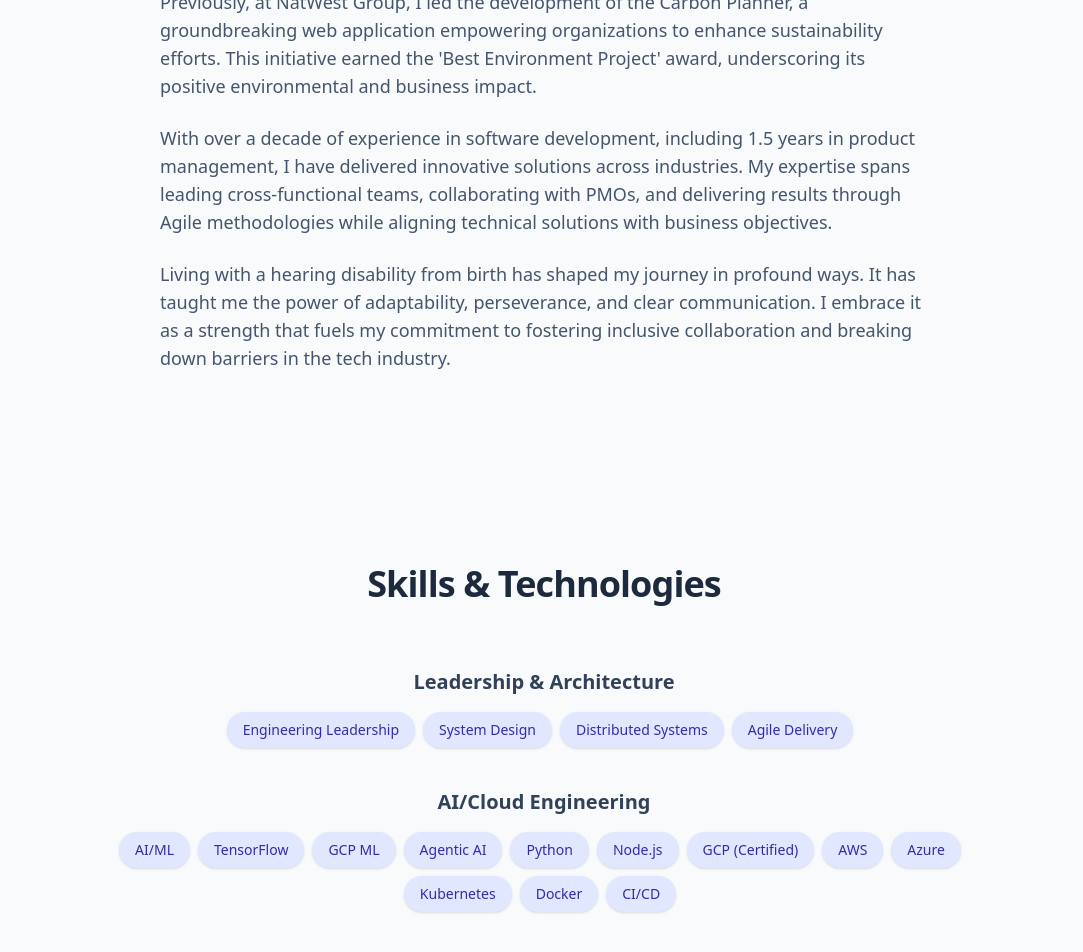
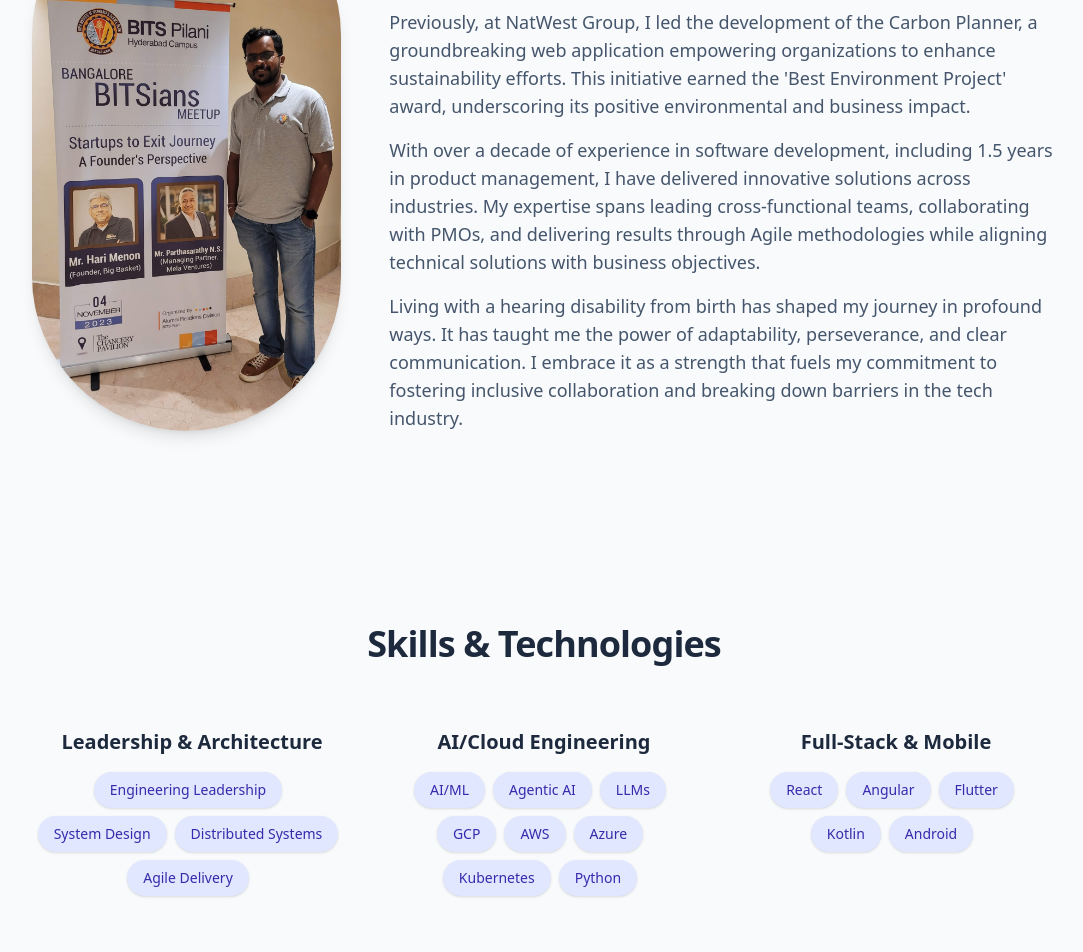
Before and after one commit to akulkarni9/ajay-portfolio, a React (Vite) app: page / in a window 1280 px wide. Shown: the part 1120-2072 px from the top of the page, without its empty margins (96-1179 px from the left). Built offline with nearby package versions, Linux system fonts and the light colour scheme.

Commit message:
Modified app.jsx

```diff
--- a/src/App.jsx
+++ b/src/App.jsx
@@ -1,5 +1,5 @@
-import React, { useState, useEffect } from 'react';
-import { Linkedin, Github, Menu, X, Briefcase, ArrowUpRight, Download, Eye, ArrowUp } from 'lucide-react';
+import React, { useState, useEffect, Suspense, lazy } from 'react';
+import { Linkedin, Github, Menu, X, Sun, Moon, Briefcase, ArrowUpRight, Download, Eye, ArrowUp } from 'lucide-react';
 
 // --- CUSTOMIZATION SECTION ---
 // Edit the values below to personalize your portfolio
@@ -11,6 +11,7 @@ const portfolioData = {
   linkedin: "https://linkedin.com/in/akulkarni178",
   github: "https://github.com/akulkarni9",
   resumeUrl: "/AjayKulkarni-Resume.pdf", // IMPORTANT: Make sure this is a PDF file in your /public folder
+  headshotUrl: "/Ajay.jpg", // IMPORTANT: Make sure this image is in your /public folder
   hero: {
     greeting: "Hi, I'm Ajay.",
     line1: "I build and lead teams that create intelligent, scalable systems.",
@@ -22,11 +23,10 @@ const portfolioData = {
     p3: "With over a decade of experience in software development, including 1.5 years in product management, I have delivered innovative solutions across industries. My expertise spans leading cross-functional teams, collaborating with PMOs, and delivering results through Agile methodologies while aligning technical solutions with business objectives.",
     p4: "Living with a hearing disability from birth has shaped my journey in profound ways. It has taught me the power of adaptability, perseverance, and clear communication. I embrace it as a strength that fuels my commitment to fostering inclusive collaboration and breaking down barriers in the tech industry."
   },
-  skills: {
-    "Leadership & Architecture": ["Engineering Leadership", "System Design", "Distributed Systems", "Agile Delivery"],
-    "AI/Cloud Engineering": ["AI/ML", "TensorFlow", "GCP ML", "Agentic AI", "Python", "Node.js", "GCP (Certified)", "AWS", "Azure", "Kubernetes", "Docker", "CI/CD"],
-    "Full-Stack & Mobile": ["React", "Angular", "Flutter", "Kotlin", "Android"]
-  },
+  skills: [
+    "Engineering Leadership", "System Design", "Distributed Systems", "AI/ML",
+    "Agentic AI", "LLMs", "GCP", "AWS", "Azure", "Kubernetes", "React", "Python"
+  ],
   experience: [
     {
       role: "Associate Manager – Software & Platforms",
@@ -66,10 +66,8 @@ const portfolioData = {
       company: "Enexl, Cheerz Labs, DF3D, VA Tech",
       period: "Pre-2017",
       description: [
-          "Enexl Technologies – Engineered BluPay fintech platform, boosting transaction efficiency by 25% and driving early-stage product adoption.",
-          "Cheerz Labs – Innovated on Zen Headset, a Brain–Computer Interface (BCI) device, showcasing next-gen wearable tech.",
-          "DF3D Creations – Built a 3D e-commerce platform, pioneering immersive shopping experiences.",
-          "VA Tech Ventures (Happay) – Contributed to India’s leading fintech expense management platform during internship."
+        "Engineered fintech platforms, innovated on Brain-Computer Interface (BCI) devices, and built 3D e-commerce solutions.",
+        "Contributed to early-stage product adoption and platform efficiency improvements."
       ]
     }
   ],
@@ -108,7 +106,7 @@ const portfolioData = {
     },
     {
       title: "Leadership is for Everyone: Lessons from a Deaf Professional",
-        date: "April 1, 2025",
+      date: "August 15, 2025",
       excerpt: "Sharing personal insights on how overcoming challenges can forge a unique and powerful leadership style accessible to anyone.",
       link: "https://www.linkedin.com/pulse/leadership-everyone-lessons-from-deaf-professional-ajay-kulkarni-5ewmc/"
     },
@@ -118,13 +116,14 @@ const portfolioData = {
 // --- STYLING & COMPONENTS ---
 
 const Logo = () => (
-    <a href="#" className="flex items-center space-x-3 text-2xl font-bold text-slate-800 dark:text-white group">
+    <button onClick={() => window.scrollTo({ top: 0, behavior: 'smooth' })} className="flex items-center space-x-3 text-2xl font-bold text-slate-800 dark:text-white group">
         <div className="bg-gradient-to-br from-indigo-500 to-purple-600 text-white w-9 h-9 flex items-center justify-center rounded-lg font-mono shadow-md transition-transform duration-300 group-hover:scale-110 group-hover:rotate-[-12deg]">
             A
         </div>
         <span className="hidden sm:inline-block">{portfolioData.name}</span>
-    </a>
+    </button>
 );
+
 
 const SkillPill = ({ skill }) => (
     <span className="inline-block bg-indigo-100 dark:bg-slate-700 text-indigo-800 dark:text-indigo-300 rounded-full px-4 py-2 text-sm font-medium mr-2 mb-2 shadow-sm">
@@ -133,7 +132,7 @@ const SkillPill = ({ skill }) => (
 );
 
 const ProjectCard = ({ project, index }) => (
-  <div className="glowing-card bg-white dark:bg-slate-800/50 rounded-xl shadow-lg overflow-hidden border border-slate-200 dark:border-slate-700 transition-all duration-300 hover:scale-[1.02] hover:shadow-2xl fade-in-start" style={{ transitionDelay: `${index * 100}ms` }}>
+    <div className="bg-white dark:bg-slate-800/50 rounded-xl shadow-lg overflow-hidden border border-slate-200 dark:border-slate-700 transition-all duration-300 hover:scale-[1.02] hover:shadow-2xl">
         <div className="p-6">
             <h3 className="text-xl font-bold text-slate-800 dark:text-white mb-2">{project.title}</h3>
             <p className="text-slate-600 dark:text-slate-300 mb-4 text-base">{project.description}</p>
@@ -150,7 +149,7 @@ const ProjectCard = ({ project, index }) => (
 );
 
 const ExperienceCard = ({ exp, index }) => (
-    <div className="flex space-x-6 group fade-in-start" style={{ transitionDelay: `${index * 100}ms` }}>
+    <div className="flex space-x-6 group">
         <div className="flex flex-col items-center">
             <div className="flex-shrink-0 bg-indigo-500 rounded-full h-8 w-8 flex items-center justify-center z-10 shadow-md">
                 <Briefcase className="text-white" size={16} />
@@ -168,7 +167,7 @@ const ExperienceCard = ({ exp, index }) => (
 );
 
 const BlogCard = ({ post, index }) => (
-    <a href={post.link} target="_blank" rel="noopener noreferrer" className="glowing-card block bg-white dark:bg-slate-800/50 rounded-xl shadow-lg overflow-hidden border border-slate-200 dark:border-slate-700 transition-all duration-300 hover:scale-[1.02] hover:shadow-2xl fade-in-start" style={{ transitionDelay: `${index * 100}ms` }}>
+    <a href={post.link} target="_blank" rel="noopener noreferrer" className="block bg-white dark:bg-slate-800/50 rounded-xl shadow-lg overflow-hidden border border-slate-200 dark:border-slate-700 transition-all duration-300 hover:scale-[1.02] hover:shadow-2xl">
         <div className="p-6">
             <p className="text-sm text-indigo-500 dark:text-indigo-400 mb-1">{post.date}</p>
             <h3 className="text-xl font-bold text-slate-800 dark:text-white mb-2">{post.title}</h3>
@@ -366,7 +365,6 @@ export default function App() {
     const [showResumeViewer, setShowResumeViewer] = useState(false);
     const [activeSection, setActiveSection] = useState('');
 
-  // Add intersection observer for fade-in animations and active nav link
     useEffect(() => {
         const sectionObserver = new IntersectionObserver((entries) => {
             entries.forEach(entry => {
@@ -376,20 +374,8 @@ export default function App() {
             });
         }, { rootMargin: "-50% 0px -50% 0px" });
 
-    const fadeObserver = new IntersectionObserver((entries) => {
-        entries.forEach(entry => {
-            if (entry.isIntersecting) {
-                entry.target.classList.add('fade-in-visible');
-            }
-        });
-    }, { threshold: 0.1 });
-
         document.querySelectorAll('section').forEach(section => {
             sectionObserver.observe(section);
-    });
-
-    document.querySelectorAll('.fade-in-start').forEach(el => {
-        fadeObserver.observe(el);
         });
 
         const styleTag = document.createElement('style');
@@ -445,7 +431,6 @@ export default function App() {
 
         return () => {
             sectionObserver.disconnect();
-        fadeObserver.disconnect();
             if (document.head.contains(styleTag)) {
                 document.head.removeChild(styleTag);
             }
@@ -459,22 +444,39 @@ export default function App() {
                 <Hero />
 
                 <Section id="about" title="About Me">
-          <div className="max-w-3xl mx-auto space-y-6 text-lg text-slate-600 dark:text-slate-300 text-left fade-in-start">
+                    <div className="grid md:grid-cols-3 gap-12 items-center">
+                        <div className="md:col-span-1">
+                            <img src={portfolioData.headshotUrl} alt="Ajay Kulkarni" className="rounded-full w-64 h-64 mx-auto md:w-full md:h-auto shadow-lg" />
+                        </div>
+                        <div className="md:col-span-2 space-y-4 text-lg text-slate-600 dark:text-slate-300 text-left">
                             <p>{portfolioData.about.p1}</p>
                             <p>{portfolioData.about.p2}</p>
                             <p>{portfolioData.about.p3}</p>
                             <p>{portfolioData.about.p4}</p>
                         </div>
+                    </div>
                 </Section>
 
                 <Section id="skills" title="Skills & Technologies">
-          <div className="max-w-4xl mx-auto text-center fade-in-start">
-            {Object.entries(portfolioData.skills).map(([category, skills]) => (
-              <div key={category} className="mb-8">
-                <h3 className="text-xl font-semibold text-slate-700 dark:text-slate-300 mb-4">{category}</h3>
-                {skills.map(skill => <SkillPill key={skill} skill={skill} />)}
+                    <div className="grid md:grid-cols-3 gap-8">
+                        <div>
+                            <h3 className="text-xl font-bold text-center mb-4">Leadership & Architecture</h3>
+                            <div className="flex flex-wrap justify-center">
+                                {["Engineering Leadership", "System Design", "Distributed Systems", "Agile Delivery"].map(skill => <SkillPill key={skill} skill={skill} />)}
                             </div>
-            ))}
+                        </div>
+                        <div>
+                            <h3 className="text-xl font-bold text-center mb-4">AI/Cloud Engineering</h3>
+                            <div className="flex flex-wrap justify-center">
+                                {["AI/ML", "Agentic AI", "LLMs", "GCP", "AWS", "Azure", "Kubernetes", "Python"].map(skill => <SkillPill key={skill} skill={skill} />)}
+                            </div>
+                        </div>
+                        <div>
+                            <h3 className="text-xl font-bold text-center mb-4">Full-Stack & Mobile</h3>
+                            <div className="flex flex-wrap justify-center">
+                                {["React", "Angular", "Flutter", "Kotlin", "Android"].map(skill => <SkillPill key={skill} skill={skill} />)}
+                            </div>
+                        </div>
                     </div>
                 </Section>
 
```
Also changed, not shown: public/Ajay.jpg (added). Lines whose indentation alone changed are shown as unchanged.
